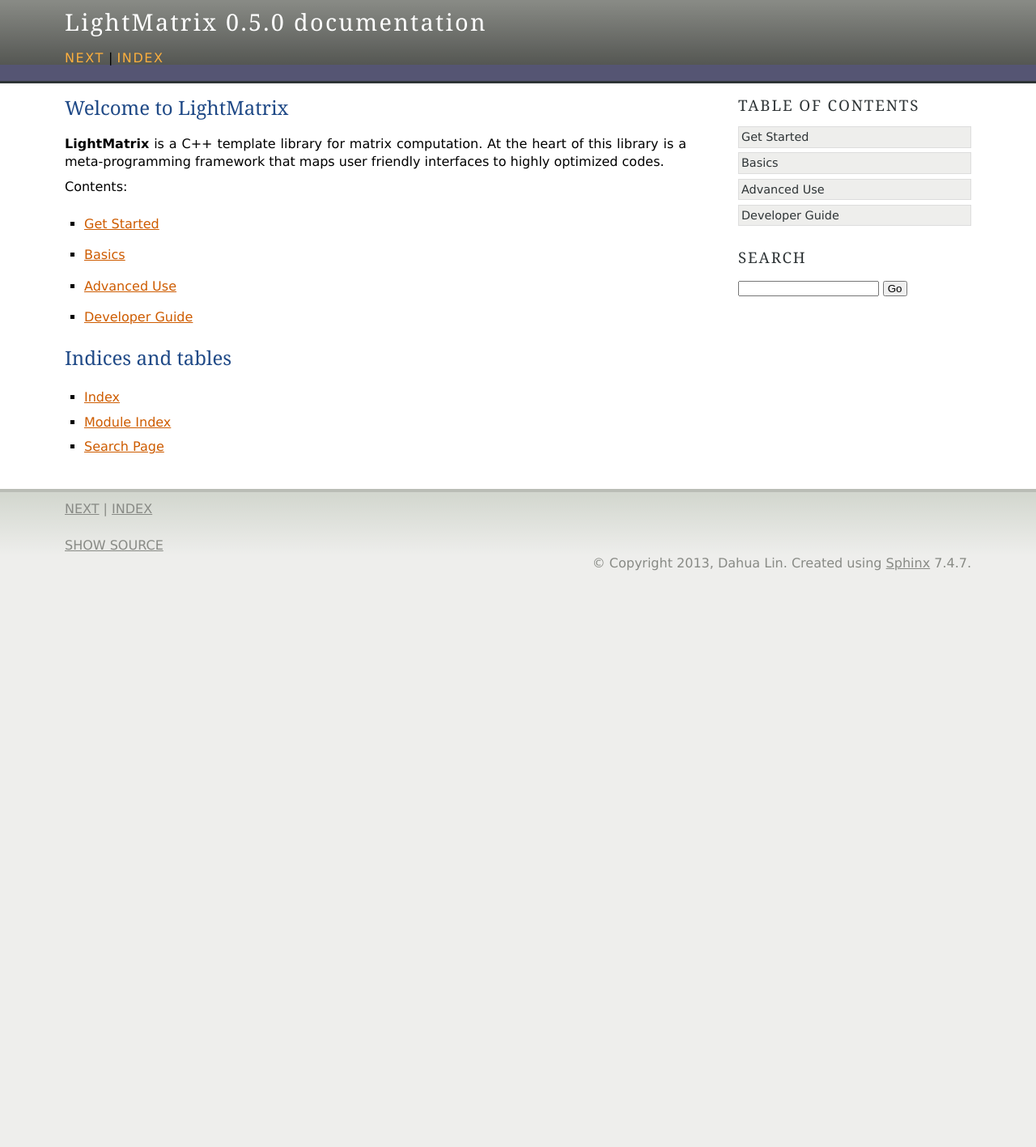
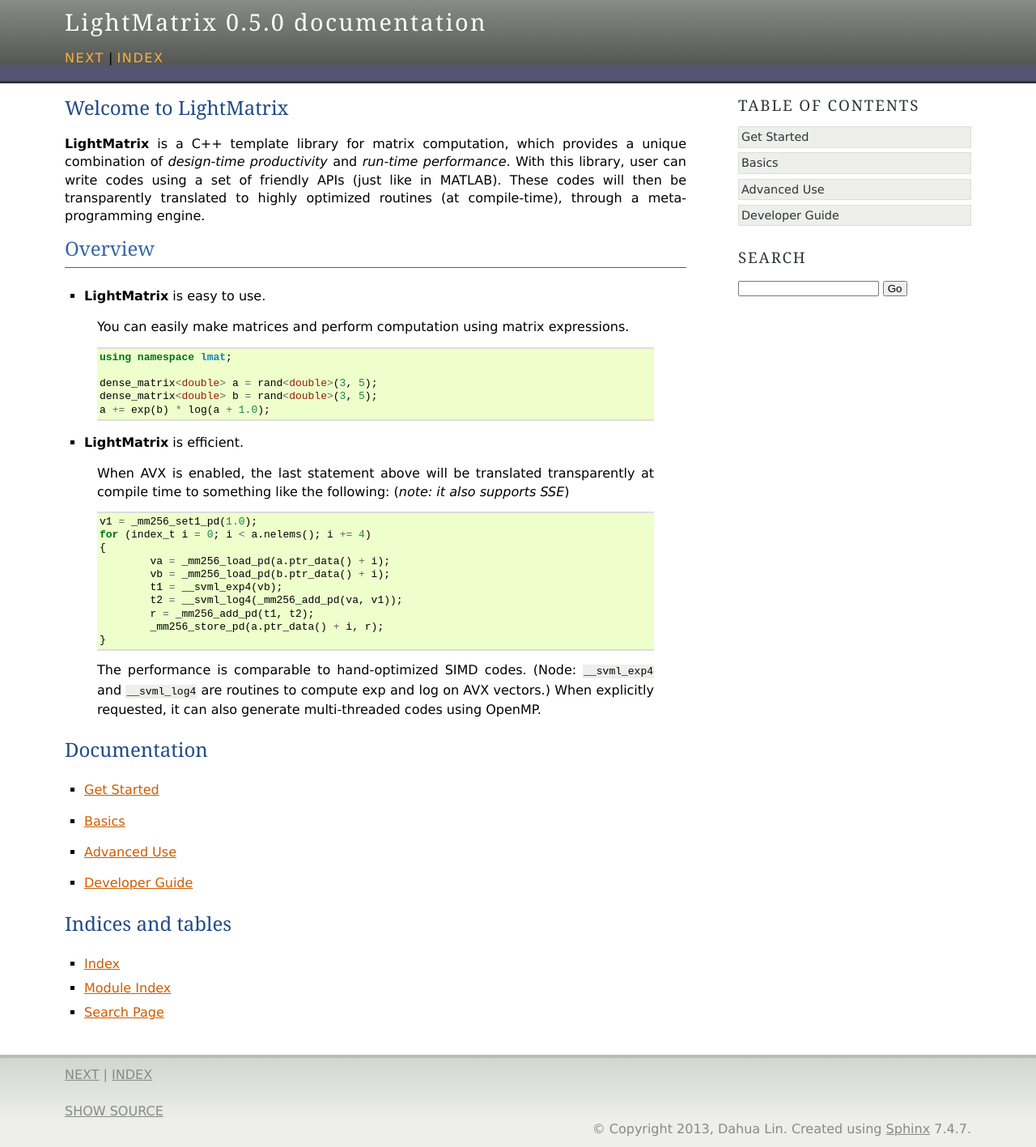
Before and after one commit to lindahua/light-matrix, a Sphinx documentation site: the page built from doc/index.rst, in a window 1280 px wide. Shown: the whole page at 81% size. Built offline with Sphinx 7.4.7, drawn with Linux system fonts in a browser that asks for light colours; before the commit the page ends 900 px from its top, so only the background shows below that.

Commit message:
updated index.rst

```diff
--- a/doc/index.rst
+++ b/doc/index.rst
@@ -3,11 +3,49 @@
 Welcome to LightMatrix
 =========================
 
-**LightMatrix** is a C++ template library for matrix computation. At the heart of this library is a meta-programming framework that maps user friendly interfaces to highly optimized codes.
+**LightMatrix** is a C++ template library for matrix computation, which provides a unique combination of *design-time productivity* and *run-time performance*.
+With this library, user can write codes using a set of friendly APIs (just like in MATLAB). These codes will then be transparently translated to highly optimized routines (at compile-time), through a meta-programming engine.
+
+Overview
+----------
+
+* **LightMatrix** is easy to use.
+
+	You can easily make matrices and perform computation using matrix expressions.
+
+	.. code-block:: c++
+
+		using namespace lmat;
+
+		dense_matrix<double> a = rand<double>(3, 5);
+		dense_matrix<double> b = rand<double>(3, 5);
+		a += exp(b) * log(a + 1.0);
+
+* **LightMatrix** is efficient.
+
+	When AVX is enabled, the last statement above will be translated transparently at compile time to something like the following: (*note: it also supports SSE*)
+
+	.. code-block:: c++
+
+		v1 = _mm256_set1_pd(1.0);
+		for (index_t i = 0; i < a.nelems(); i += 4)
+		{
+			va = _mm256_load_pd(a.ptr_data() + i);
+			vb = _mm256_load_pd(b.ptr_data() + i);
+			t1 = __svml_exp4(vb);
+			t2 = __svml_log4(_mm256_add_pd(va, v1));
+			r = _mm256_add_pd(t1, t2);
+			_mm256_store_pd(a.ptr_data() + i, r);
+		}
+
+	The performance is comparable to hand-optimized SIMD codes. (Node: ``__svml_exp4`` and ``__svml_log4`` are routines to compute exp and log on AVX vectors.)
+	When explicitly requested, it can also generate multi-threaded codes using OpenMP.
 
 
 
-Contents:
+
+Documentation
+===============
 
 .. toctree::
    :maxdepth: 2
```
